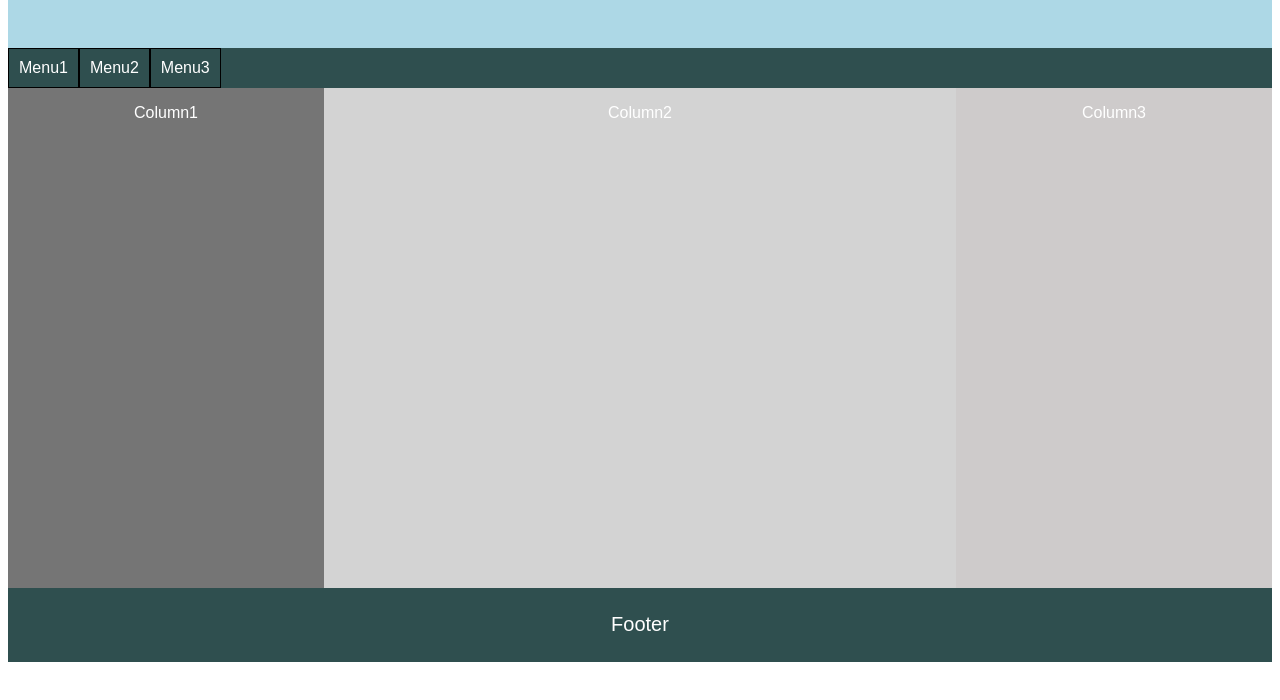
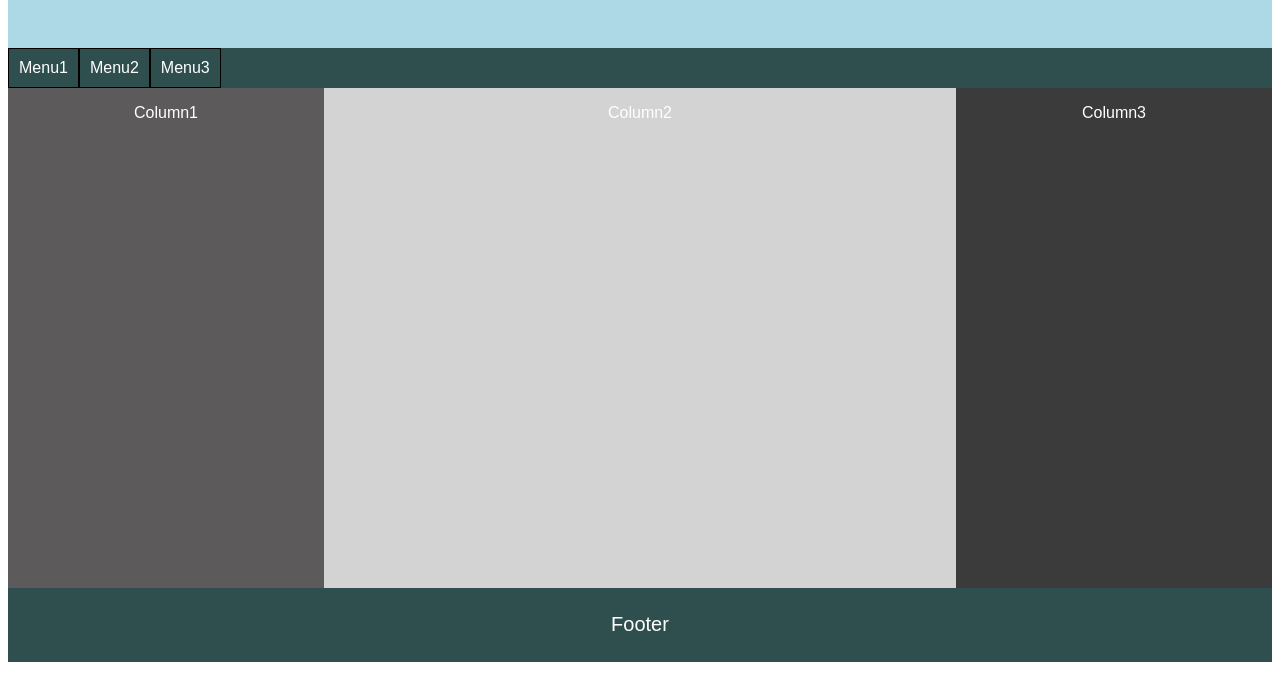
Before and after one commit to IWM1/iwm1.github.io, a plain HTML site: page Assignment4/assg4.html in a window 1280 px wide. Shown: the part 94-794 px from the top of the page. Drawn offline with Linux system fonts and the light colour scheme.

Commit message:
colorchange

```diff
--- a/Assignment4/style.css
+++ b/Assignment4/style.css
@@ -39,7 +39,7 @@ body{
 .column1{
     flex-basis: 25%;
     height: 50px;
-    background-color: #757575;
+    background-color: #5c5a5a;
     padding-bottom: 450px;
 }
 .column2{
@@ -52,7 +52,7 @@ body{
 .column3{
     flex-basis: 25%;
     height: 50px;
-    background-color: #cecbcb;
+    background-color: #3b3b3b;
     padding-bottom: 450px;
 }
 
```
